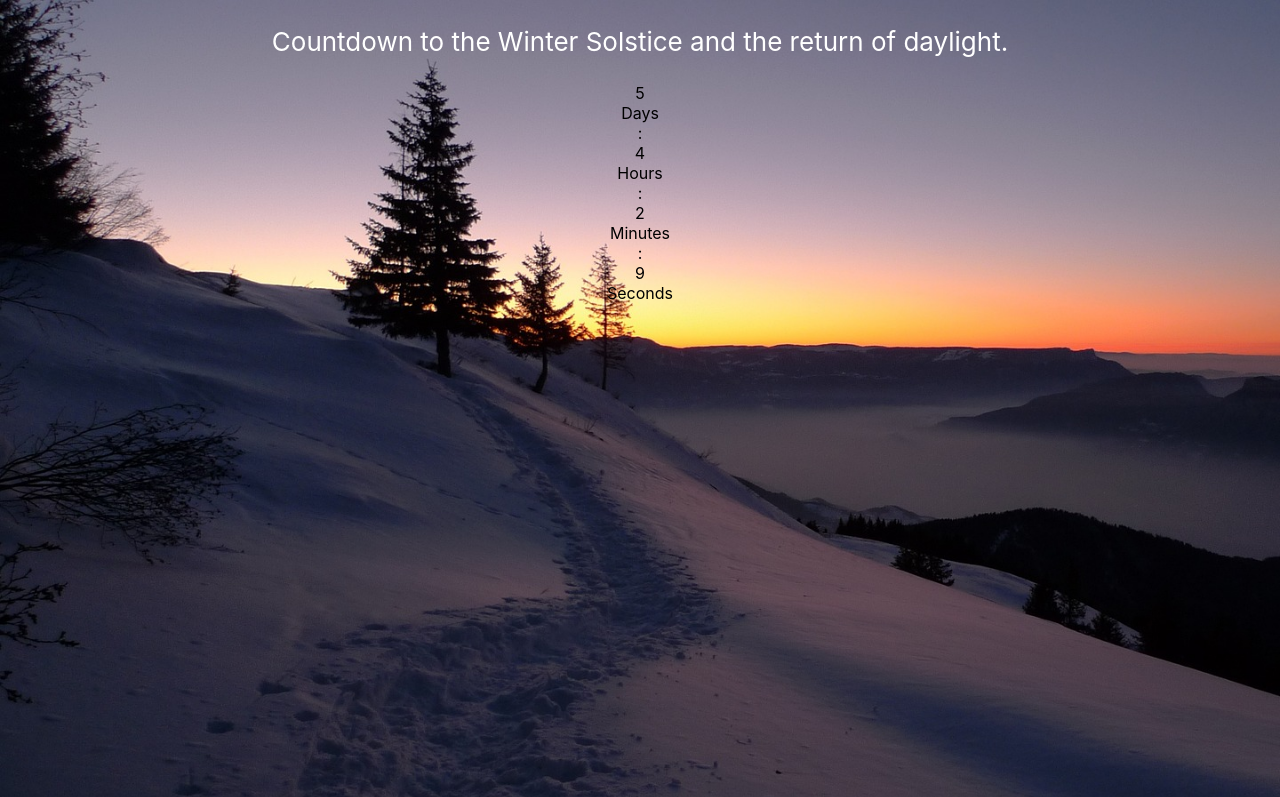
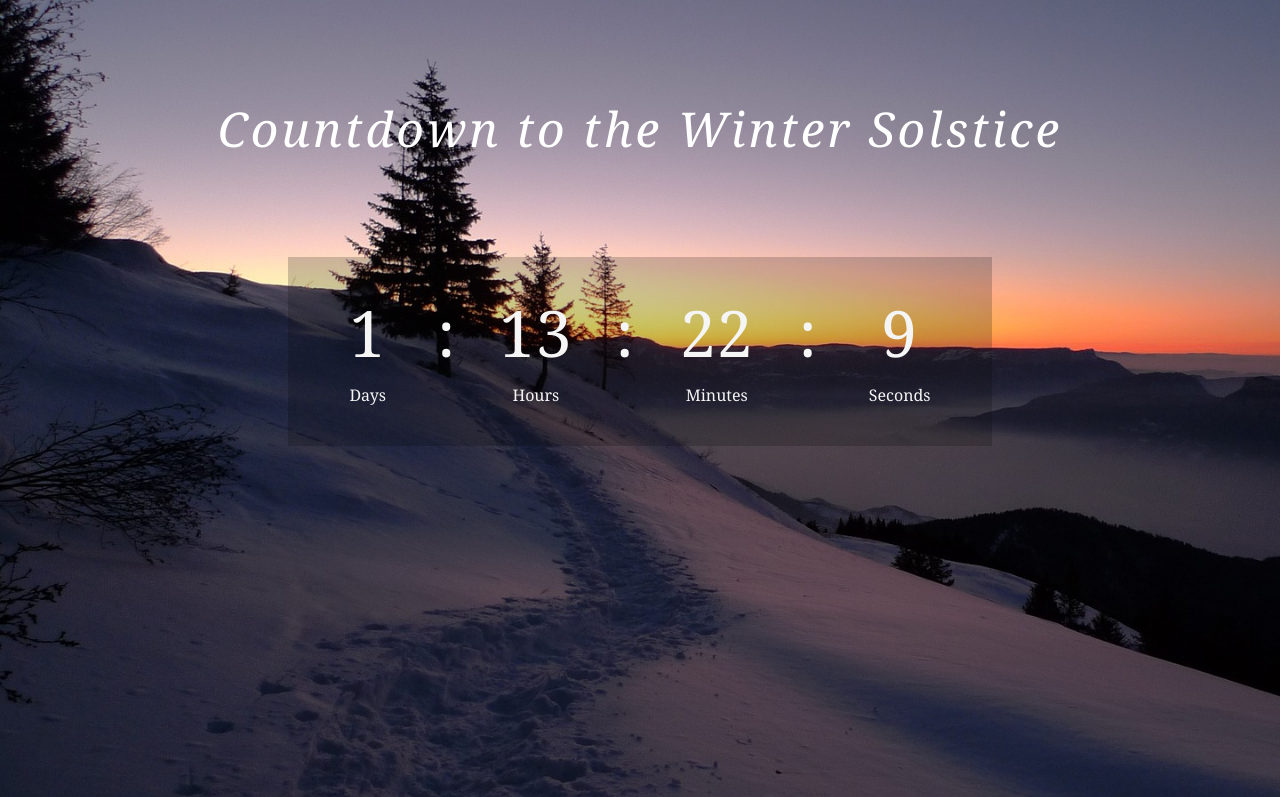
Before and after one commit to rhianwenb/solstice-countdown, a React (Create React App) app: page / in a window 1280 px wide. Shown: the top 797 px of the page. Built offline with nearby package versions, Linux system fonts and the light colour scheme.

Commit message:
upated styling

```diff
--- a/public/index.html
+++ b/public/index.html
@@ -24,7 +24,7 @@
       work correctly both with client-side routing and a non-root public URL.
       Learn how to configure a non-root public URL by running `npm run build`.
     -->
-    <title>React App</title>
+    <title>Solstice Countdown</title>
   </head>
   <body>
     <noscript>You need to enable JavaScript to run this app.</noscript>
--- a/src/App.css
+++ b/src/App.css
@@ -3,6 +3,7 @@
   background-image: url("/public/wintersunrise.jpg");
   background-size: cover;
   height: 60rem;
+  font-family: Georgia, 'Times New Roman', Times, serif;
 }
 
 .App-logo {
@@ -30,3 +31,40 @@
 .App-link {
   color: #61dafb;
 }
+
+.box {
+  margin: auto;
+  padding: 2rem;
+  display: block;
+  width: 50%;
+  align-items: center;
+  background-color: #08080833;
+}
+
+.outer {
+  grid-template-columns: repeat(4, 1fr);
+  display: flex;
+  justify-content: space-around;
+}
+
+.text {
+  color: whitesmoke;
+  padding: 0.5rem;
+}
+
+.time {
+  color: whitesmoke;
+  font-size: 4rem;
+  font-weight: 500;
+  letter-spacing: 1px;
+}
+
+.title {
+  font-size: 3rem;
+  padding: 3rem;
+
+  font-style: italic;
+  letter-spacing: 3px;
+  /* background-color: #FFFFFF1A; */
+  border-radius: 3px;
+}
--- a/src/App.jsx
+++ b/src/App.jsx
@@ -5,7 +5,7 @@ import { useState, useEffect } from 'react';
 
 function App() {
 
-  const [xmas, setXmas] = useState(false);
+  const [solstice, setSolstice] = useState(false);
   const [days, setDays] = useState(0);
   const [hours, setHours] = useState(0);
   const [minutes, setMinutes] = useState(0);
@@ -13,7 +13,7 @@ function App() {
 
   useEffect(() => {
 
-      const target = new Date("December 24, 2024 23:59:59");
+      const target = new Date("December 21, 2024 09:19:59");
 
       const interval = setInterval(() => {
           const now = new Date();
@@ -27,7 +27,7 @@ function App() {
           const s = Math.floor((difference % (1000 * 60)) / 1000);
               setSeconds(s);
           if (d <= 0 && h <= 0 && m <= 0 && s <= 0) {
-              setXmas(true);
+              setSolstice(true);
           };
       }, 1000);
       return () => clearInterval(interval);
@@ -39,31 +39,31 @@ function App() {
     <div className="App">
       <header className="App-header">
         {/* <img src={logo} className="App-logo" alt="logo" /> */}
-        <p>
-          Countdown to the Winter Solstice and the return of daylight.
+        <p className="title">
+          Countdown to the Winter Solstice
         </p>
       </header>
-      <div className="">
-        { xmas ? ("Merry Christmas!") :
-        (<div className="flex justify-center">
-            <div className="flex-col px-2 text-4xl text-center">
-                <span >{days}</span>
-                <div className="text-sm mt-1 text-center">Days</div>
+      <div className="box">
+        { solstice ? ("Merry Christmas!") :
+        (<div className="outer">
+            <div >
+                <span className="time">{days}</span>
+                <div className="text">Days</div>
             </div>
-                <span className="text-4xl text-center"> : </span>
-            <div className="flex-col px-2 text-4xl text-center">
-                <span>  {hours} </span>
-                <div className="text-sm mt-1 text-center">Hours</div>
+                <span className="time"> : </span>
+            <div >
+                <span className="time">  {hours} </span>
+                <div className="text">Hours</div>
             </div>
-                <span className="text-4xl text-center"> : </span>
-            <div className="flex-col px-2 text-4xl text-center">
-                <span> {minutes} </span>
-                <div className="text-sm mt-1 text-center">Minutes</div>
+                <span className="time"> : </span>
+            <div>
+                <span  className="time"> {minutes} </span>
+                <div className="text">Minutes</div>
             </div>
-                <span className="text-4xl text-center"> : </span>
-            <div className="flex-col px-2 text-4xl text-center">
-                <span> {seconds} </span>
-                <div className="text-sm mt-1 text-center">Seconds</div>
+                <span className="time"> : </span>
+            <div >
+                <span  className="time"> {seconds} </span>
+                <div className="text">Seconds</div>
             </div>
         </div>)
         }
```
